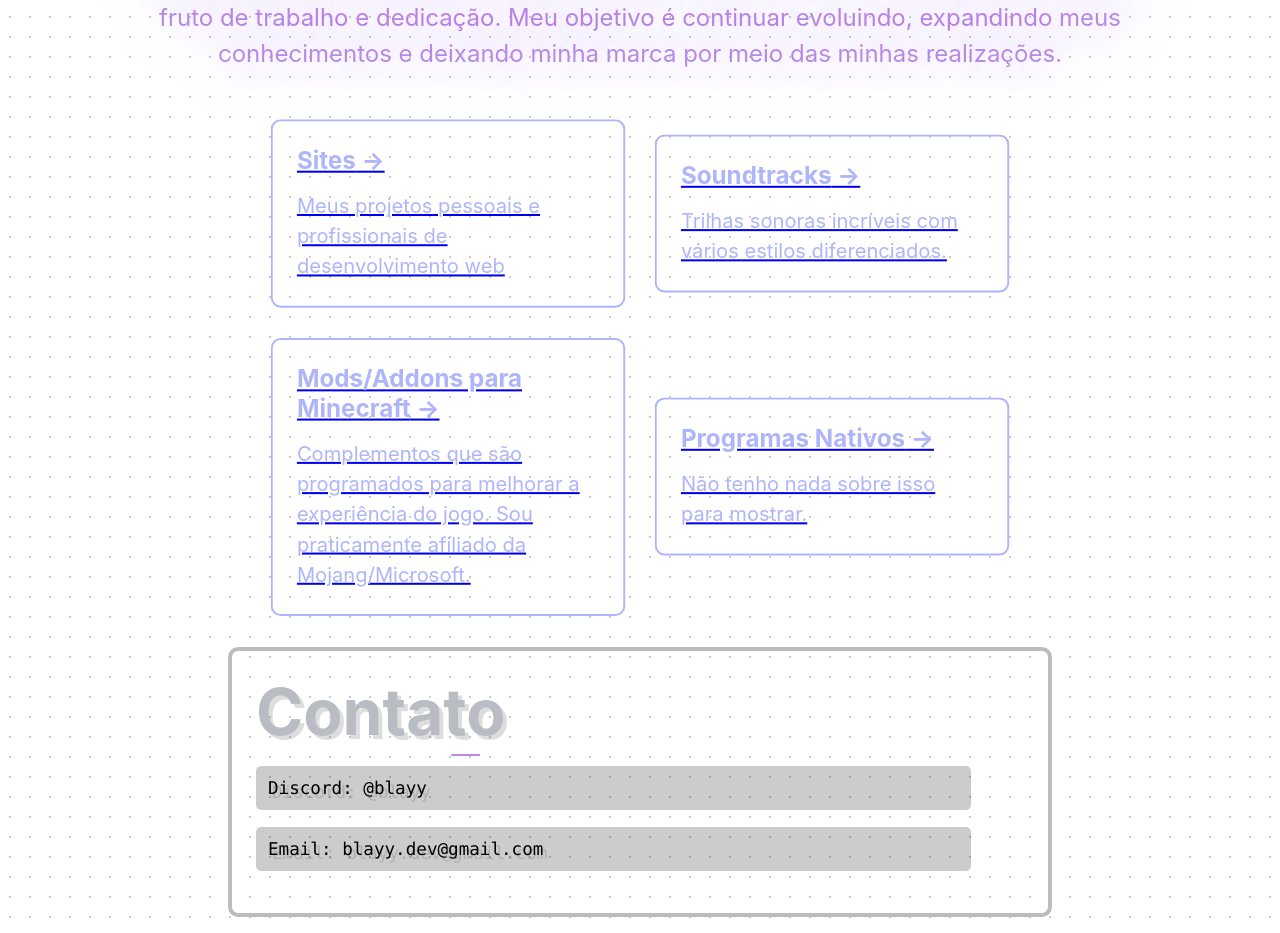
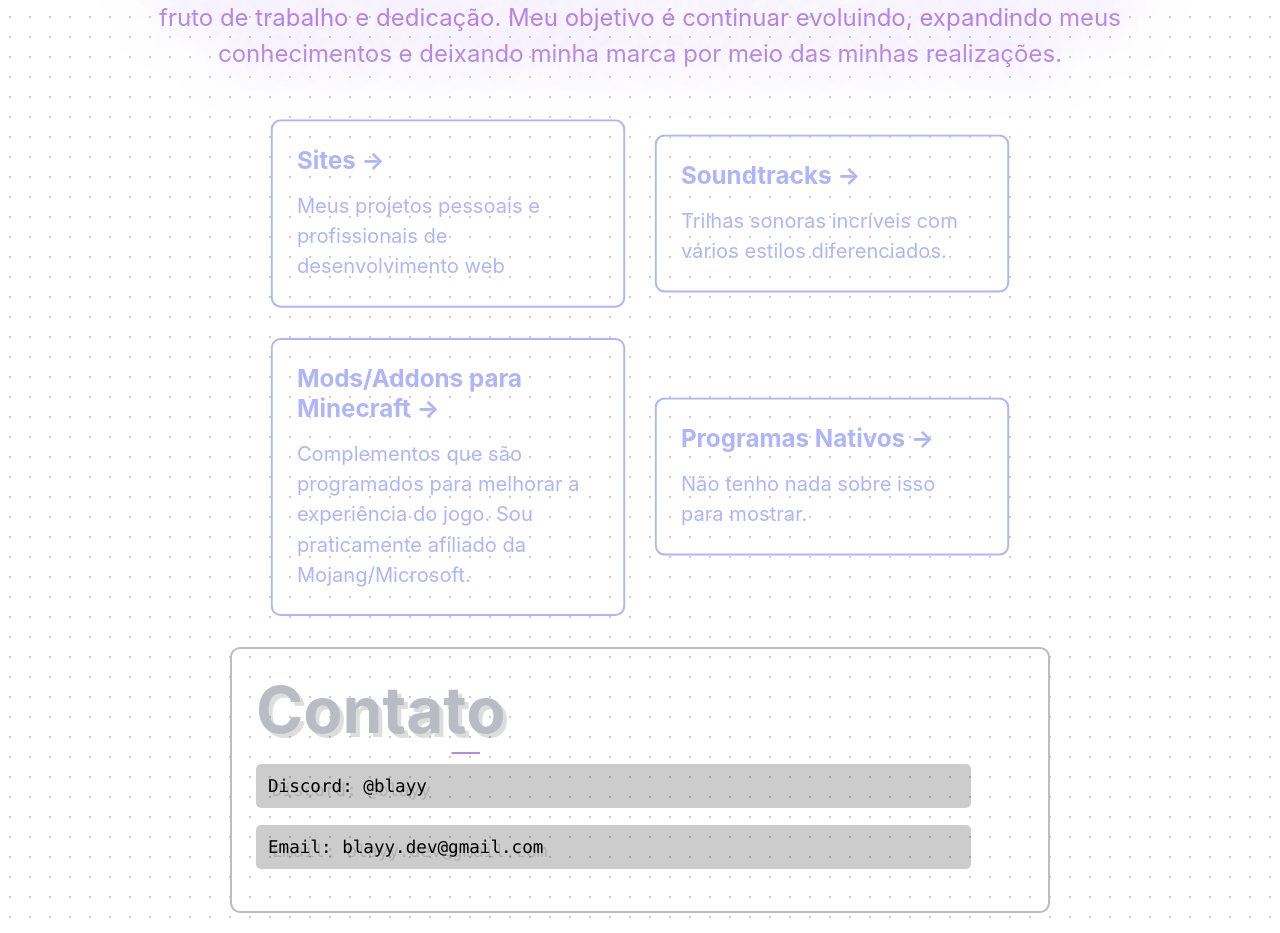
Before and after one commit to kailangl/kailan-blayy, a Next.js app: page / in a window 1280 px wide. Shown: the part 313-1246 px from the top of the page. Built offline with nearby package versions, Linux system fonts and the light colour scheme.

Commit message:
tira underline

```diff
--- a/pages/index.tsx
+++ b/pages/index.tsx
@@ -102,25 +102,25 @@ const Home: NextPage = () => {
         <p className={styles.description}>{currentLang.description}</p>
 
         <div className={styles.grid}>
-          <Link href="/project/sites" passHref>
+          <Link href="/project/sites" passHref className={styles.rUnder}>
             <div className={styles.card}>
               <h2>{currentLang.pj1_title} &rarr;</h2>
               <p>{currentLang.pj1_description}</p>
             </div>
           </Link>
-          <Link href="/project/soundtracks" passHref>
+          <Link href="/project/soundtracks" passHref className={styles.rUnder}>
             <div className={styles.card}>
               <h2>{currentLang.pj2_title} &rarr;</h2>
               <p>{currentLang.pj2_description}</p>
             </div>
           </Link>
-          <Link href="/project/mods" passHref>
+          <Link href="/project/mods" passHref className={styles.rUnder}>
             <div className={styles.card}>
               <h2>{currentLang.pj3_title} &rarr;</h2>
               <p>{currentLang.pj3_description}</p>
             </div>
           </Link>
-          <Link href="/project/native" passHref>
+          <Link href="/project/native" passHref className={styles.rUnder}>
             <div className={styles.card}>
               <h2>{currentLang.pj4_title} &rarr;</h2>
               <p>{currentLang.pj4_description}</p>
--- a/styles/Home.module.css
+++ b/styles/Home.module.css
@@ -64,11 +64,7 @@
   text-decoration: none;
 }
 
-.title a:hover,
-.title a:focus,
-.title a:active {
-  text-decoration: underline;
-}
+
 
 
 .title {
@@ -130,8 +126,8 @@
   text-align: center;
   color: #b889e4;
   text-shadow: 2px 2px 60px #a600ff;
-  opacity: 0; /* Começa invisível */
-  transform: translateY(20px); /* Começa ligeiramente abaixo */
+  opacity: 0;
+  transform: translateY(20px);
   animation: slideUp 1.5s ease-out forwards;
 }
 
@@ -146,7 +142,9 @@
   }
 }
 
-
+.rUnder {
+  text-decoration: none;
+}
 
 .code {
   width: 90%;
@@ -164,6 +162,7 @@
   display: flex;
   align-items: center;
   justify-content: center;
+  text-decoration: none;
   flex-wrap: wrap;
   max-width: 800px;
 }
@@ -283,7 +282,7 @@
   text-align: left;
   color: inherit;
   text-decoration: none;
-  border: 4px solid #bcbcbc;
+  border: 2px solid #bcbcbc;
   border-radius: 10px;
   transition: color 0.15s ease, border-color 0.15s ease;
   max-width: 100%;
@@ -296,7 +295,7 @@
   text-align: left;
   color: #aebdfe;
   text-decoration: none;
-  border: 4px solid #bcbcbc;
+  border: 2px solid #bcbcbc;
   border-radius: 10px;
   transition: color 0.15s ease, border-color 0.15s ease;
   max-width: 100%;
```
Also changed, not shown: projects.json (+1 -9 lines).
